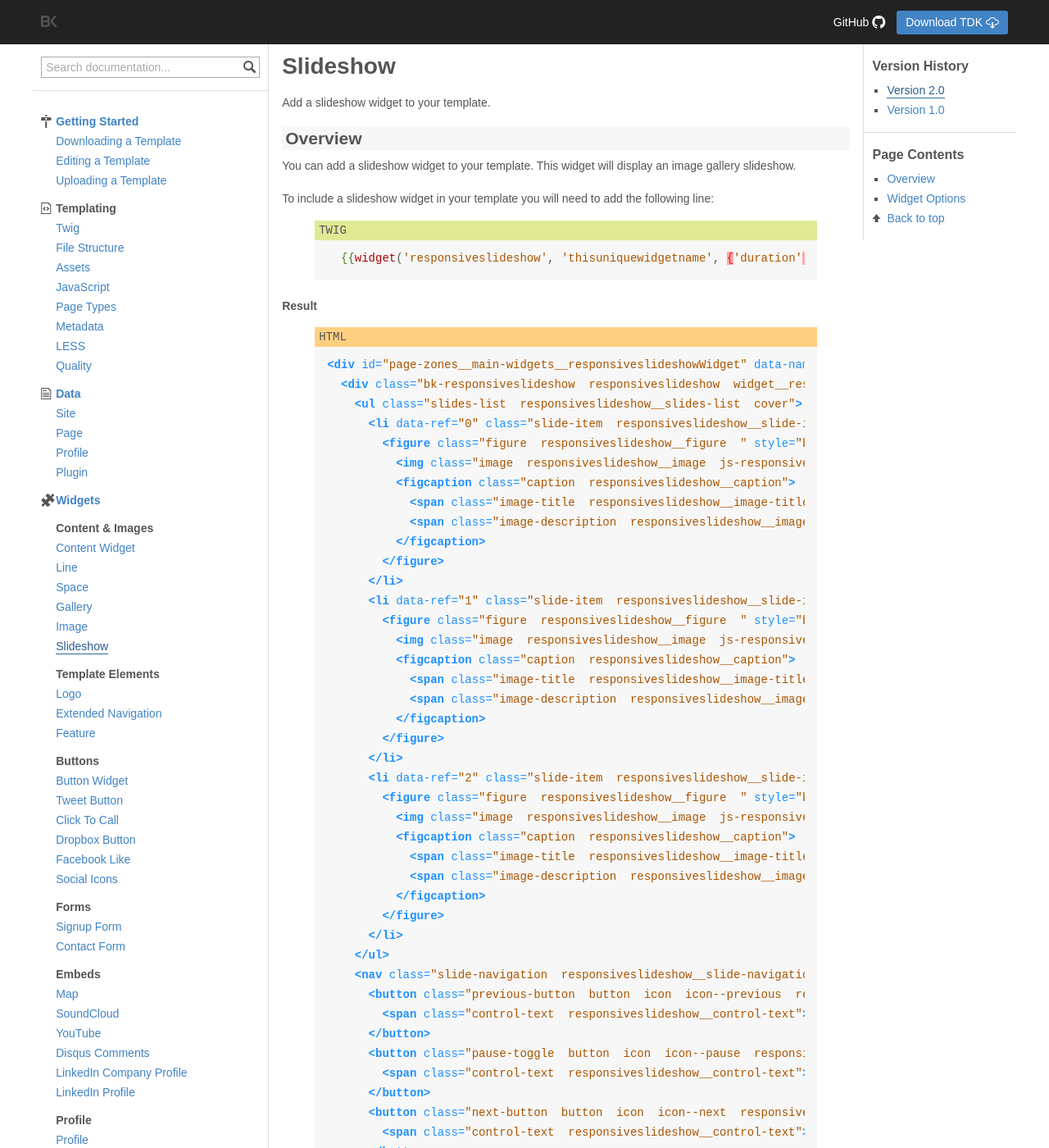
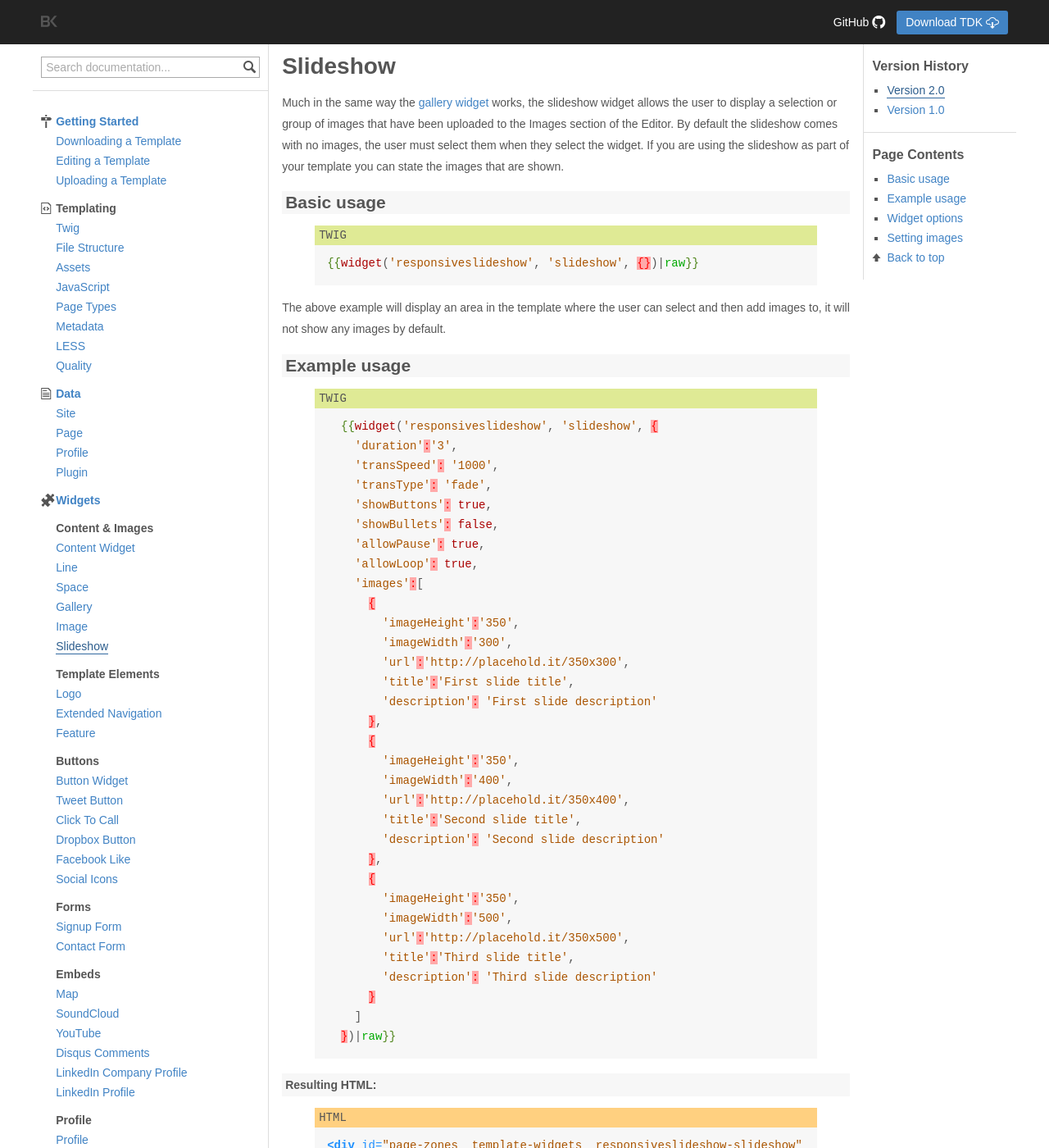
Before and after one commit to rusic/documentation, a Jekyll site: the page built from widgets/v2/slideshow.md, in a window 1280 px wide and 1400 px high. Shown: the whole window at 82% size. Built offline with Jekyll 4.4.1, drawn with Linux system fonts in a browser that asks for light colours; some of the changed text lies outside the part shown.

Commit message:
Amends to certain pages, updates slideshow widget page

````diff
--- a/widgets/v2/slideshow.md
+++ b/widgets/v2/slideshow.md
@@ -11,81 +11,108 @@ versions:
 
 # Slideshow
 
-Add a slideshow widget to your template.
+Much in the same way the [gallery widget](/widgets/v2/gallery/) works, the slideshow widget allows the user to display a selection or group of images that have been uploaded to the Images section of the Editor. By default the slideshow comes with no images, the user must select them when they select the widget. If you are using the slideshow as part of your template you can state the images that are shown.
 
-## Overview
-
-You can add a slideshow widget to your template. This widget will display an image gallery slideshow.
-
-To include a slideshow widget in your template you will need to add the following line:
+## Basic usage
 
 {% highlight django %}
 {% raw %}
 
-  {{widget('responsiveslideshow', 'thisuniquewidgetname', {'duration':'3', 'transSpeed': '1000', 'transType': 'fade', 'showButtons': true, 'showBullets': false, 'allowPause': true, 'allowLoop': true, 'images':[{'imageHeight':'350', 'imageWidth':'300', 'url':'http://placehold.it/350x300', 'title':'test title', 'description': 'test desc'},{'imageHeight':'350', 'imageWidth':'300', 'url':'http://placehold.it/350x300', 'title':'test title', 'description': 'test desc'},{'imageHeight':'350', 'imageWidth':'300', 'url':'http://placehold.it/350x300', 'title':'test title', 'description': 'test desc'},{'imageHeight':'350', 'imageWidth':'300', 'url':'http://placehold.it/350x300', 'title':'test title', 'description': 'test desc'}]})|raw}}
+{{widget('responsiveslideshow', 'slideshow', {})|raw}}
+
+{% endraw %}
+{% endhighlight %}
+
+The above example will display an area in the template where the user can select and then add images to, it will not show any images by default.
+
+## Example usage
+
+{% highlight django %}
+{% raw %}
+
+  {{widget('responsiveslideshow', 'slideshow', {
+    'duration':'3',
+    'transSpeed': '1000',
+    'transType': 'fade',
+    'showButtons': true,
+    'showBullets': false,
+    'allowPause': true,
+    'allowLoop': true,
+    'images':[
+      {
+        'imageHeight':'350',
+        'imageWidth':'300',
+        'url':'http://placehold.it/350x300',
+        'title':'First slide title',
+        'description': 'First slide description'
+      },
+      {
+        'imageHeight':'350',
+        'imageWidth':'400',
+        'url':'http://placehold.it/350x400',
+        'title':'Second slide title',
+        'description': 'Second slide description'
+      },
+      {
+        'imageHeight':'350',
+        'imageWidth':'500',
+        'url':'http://placehold.it/350x500',
+        'title':'Third slide title',
+        'description': 'Third slide description'
+      }
+    ]
+  })|raw}}
 
 {% endraw %}
 {% endhighlight %}
 
 
-<h4>Result</h4>
+#### Resulting HTML:
+
 {% highlight html %}
 {% raw %}
 
-<div id="page-zones__main-widgets__responsiveslideshowWidget" data-name="responsiveslideshow" class="widget  widget--zone-widget">
+<div id="page-zones__template-widgets__responsiveslideshow-slideshow" class="widget  widget--template-widget" data-widget-type="responsiveslideshow">
   <div class="bk-responsiveslideshow  responsiveslideshow  widget__responsiveslideshow">
-    <ul class="slides-list  responsiveslideshow__slides-list  cover">
+    <ul class="slides-list  responsiveslideshow__slides-list  contain">
       <li data-ref="0" class="slide-item  responsiveslideshow__slide-item  responsiveslideshow-image-item  js-responsiveslideshow-image-item  current">
-        <figure class="figure  responsiveslideshow__figure  " style="background-image:url('http://placehold.it/2250x800');">
-          <img class="image  responsiveslideshow__image  js-responsiveslideshow-image" src="//placehold.it/2250x800" alt="Test Title Goes Here">
+        <figure class="figure  responsiveslideshow__figure  portrait">
+          <img class="image  responsiveslideshow__image  js-responsiveslideshow-image" src="//placehold.it/350x300" alt="First slide title">
           <figcaption class="caption  responsiveslideshow__caption">
-            <span class="image-title  responsiveslideshow__image-title">Test Title Goes Here</span>
-            <span class="image-description  responsiveslideshow__image-description">This is the description for the image gallery</span>
+            <span class="image-title  responsiveslideshow__image-title">First slide title</span>
+            <span class="image-description  responsiveslideshow__image-description">First slide description</span>
           </figcaption>
         </figure>
       </li>
       <li data-ref="1" class="slide-item  responsiveslideshow__slide-item  responsiveslideshow-image-item  js-responsiveslideshow-image-item">
-        <figure class="figure  responsiveslideshow__figure  " style="background-image:url('http://placehold.it/300x100');">
-          <img class="image  responsiveslideshow__image  js-responsiveslideshow-image" src="//placehold.it/300x100" alt="Test Title Goes Here">
+        <figure class="figure  responsiveslideshow__figure  landscape">
+          <img class="image  responsiveslideshow__image  js-responsiveslideshow-image" src="//placehold.it/350x400" alt="Second slide title">
           <figcaption class="caption  responsiveslideshow__caption">
-            <span class="image-title  responsiveslideshow__image-title">Test Title Goes Here</span>
-            <span class="image-description  responsiveslideshow__image-description">This is the description for the image gallery</span>
+            <span class="image-title  responsiveslideshow__image-title">Second slide title</span>
+            <span class="image-description  responsiveslideshow__image-description">Second slide description</span>
           </figcaption>
         </figure>
       </li>
       <li data-ref="2" class="slide-item  responsiveslideshow__slide-item  responsiveslideshow-image-item  js-responsiveslideshow-image-item">
-        <figure class="figure  responsiveslideshow__figure  " style="background-image:url('http://placehold.it/250x250');">
-          <img class="image  responsiveslideshow__image  js-responsiveslideshow-image" src="//placehold.it/250x250" alt="Test Title Goes Here">
+        <figure class="figure  responsiveslideshow__figure  landscape">
+          <img class="image  responsiveslideshow__image  js-responsiveslideshow-image" src="//placehold.it/350x500" alt="Third slide title">
           <figcaption class="caption  responsiveslideshow__caption">
-            <span class="image-title  responsiveslideshow__image-title">Test Title Goes Here</span>
-            <span class="image-description  responsiveslideshow__image-description">This is the description for the image gallery</span>
+            <span class="image-title  responsiveslideshow__image-title">Third slide title</span>
+            <span class="image-description  responsiveslideshow__image-description">Third slide description</span>
           </figcaption>
         </figure>
       </li>
     </ul>
     <nav class="slide-navigation  responsiveslideshow__slide-navigation">
-      <button class="previous-button  button  icon  icon--previous  responsiveslideshow__previous-button js-btn-prev js-slide-ctrl" data-ref="5">
+      <button class="previous-button  button  icon  icon--previous  responsiveslideshow__previous-button js-btn-prev js-slide-ctrl" data-ref="2">
         <span class="control-text  responsiveslideshow__control-text">Previous</span>
       </button>
       <button class="pause-toggle  button  icon  icon--pause  responsiveslideshow__pause-toggle js-btn-play">
         <span class="control-text  responsiveslideshow__control-text">Pause</span>
       </button>
-      <button class="next-button  button  icon  icon--next  responsiveslideshow__next-button js-btn-next js-slide-ctrl" data-ref="5">
+      <button class="next-button  button  icon  icon--next  responsiveslideshow__next-button js-btn-next js-slide-ctrl" data-ref="2">
         <span class="control-text  responsiveslideshow__control-text">Next</span>
       </button>
-    </nav>
-    <nav class="slide-pagination  responsiveslideshow__slide-pagination">
-      <ul class="pagination-list  responsiveslideshow__pagination-list">
-        <li data-ref="0" class="pagination-item  responsiveslideshow__pagination-item js-dot js-slide-ctrl  selected">
-          <button class="button  button--pagination  responsiveslideshow__button">1</button>
-        </li>
-        <li data-ref="1" class="pagination-item  responsiveslideshow__pagination-item js-dot js-slide-ctrl ">
-          <button class="button  button--pagination  responsiveslideshow__button">2</button>
-        </li>
-        <li data-ref="2" class="pagination-item  responsiveslideshow__pagination-item js-dot js-slide-ctrl ">
-          <button class="button  button--pagination  responsiveslideshow__button">3</button>
-        </li>
-      </ul>
     </nav>
   </div>
 </div>
@@ -93,28 +120,42 @@ To include a slideshow widget in your template you will need to add the followin
 {% endraw %}
 {% endhighlight %}
 
-## Widget Options
+## Widget options
 
 You can change the following options for the widget:
 
-* ```duration```: The slideshow duration in seconds
+* ```duration```: The duration of time the slide is shown for in seconds.
 
-* ```transSpeed```: The speed of the transition in milliseconds
+* ```transSpeed```: The speed of the slide transition in milliseconds.
 
-* ```transType```: The type of transition. Possible values:
+* ```transType```: The type of transition between slides. There are currently 3 possible options; ```dissolve```, ```fade```, and ```none```.
 
-  * ```dissolve```
-  * ```fade```
-  * ```none```
+* ```showButtons```: Whether to show or hide the previous and next controls. ```true``` for show and ```false``` for hide.
 
-* ```showButtons```: Show the buttons to go to the next/prev image. Possible values: ```true``` or ```false```
+* ```showBullets```: Whether to show or hide the numbered pagination controls. ```true``` for show and ```false``` for hide.
 
-* ```showBullets```: Show the bullets to go to a different image. Possible values: ```true``` or ```false```
+* ```allowPause```: Whether to show or hide the pause button. ```true``` for show and ```false``` for hide.
 
-* ```allowPause```: Allow to pause the slideshow. Possible values: ```true``` or ```false```
+* ```allowLoop```: Whether the slideshow should loop through the images repeatively. ```true``` to loop them, ```false``` to stop at the end of the cycle.
 
-* ```allowLoop```: Make the slideshow repeat in a loop. Possible values: ```true``` or ```false```
+* ```crop```: Whether the images should crop or fit the slideshow area. Setting to ```true``` will make the images fill the entire slideshow space, ```false``` will make them fit the available space but keep them entirely visible.
 
-* ```crop```: Crop the images in the slideshow to fit, or not. Possible values: ```true``` or ```false```
+* ```images```: The default images for the slideshow, see [Setting images](#setting-images) for more details.
 
-* ```images```: An array of images with properties (```imageHeight```, ```imageWidth```, ```url```, ```title```, ```description```) as opposed to using an album
+## Setting images
+
+{% highlight django %}
+{% raw %}
+...
+{
+  'imageHeight':'350',
+  'imageWidth':'300',
+  'url':'http://placehold.it/350x300',
+  'title':'First slide title',
+  'description': 'First slide description'
+}
+...
+{% endraw %}
+{% endhighlight %}
+
+To see the above example in context please refer to the [Example usage](#example-usage). The images will be shown as default in the template, but they won't be shown in the images panel of the Editor. If the user replaces the images they will no longer be accessible, you will need to state them in the metadata file in order for them to appear in the images panel. The ```url``` can be either an internal or external image path, all other image settings are optional.
````
Also changed, not shown: widgets/v1/space.md (+2 -2 lines), widgets/v2/gallery.md (+3 -2 lines).
